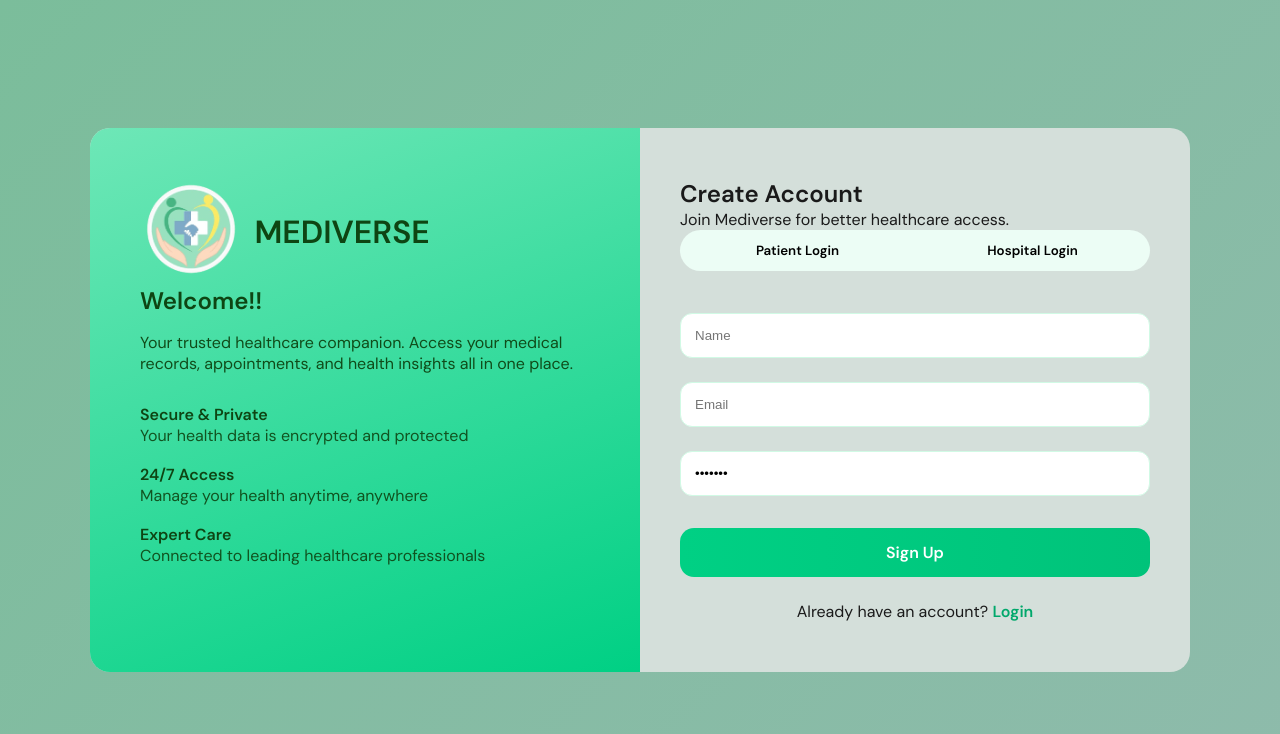
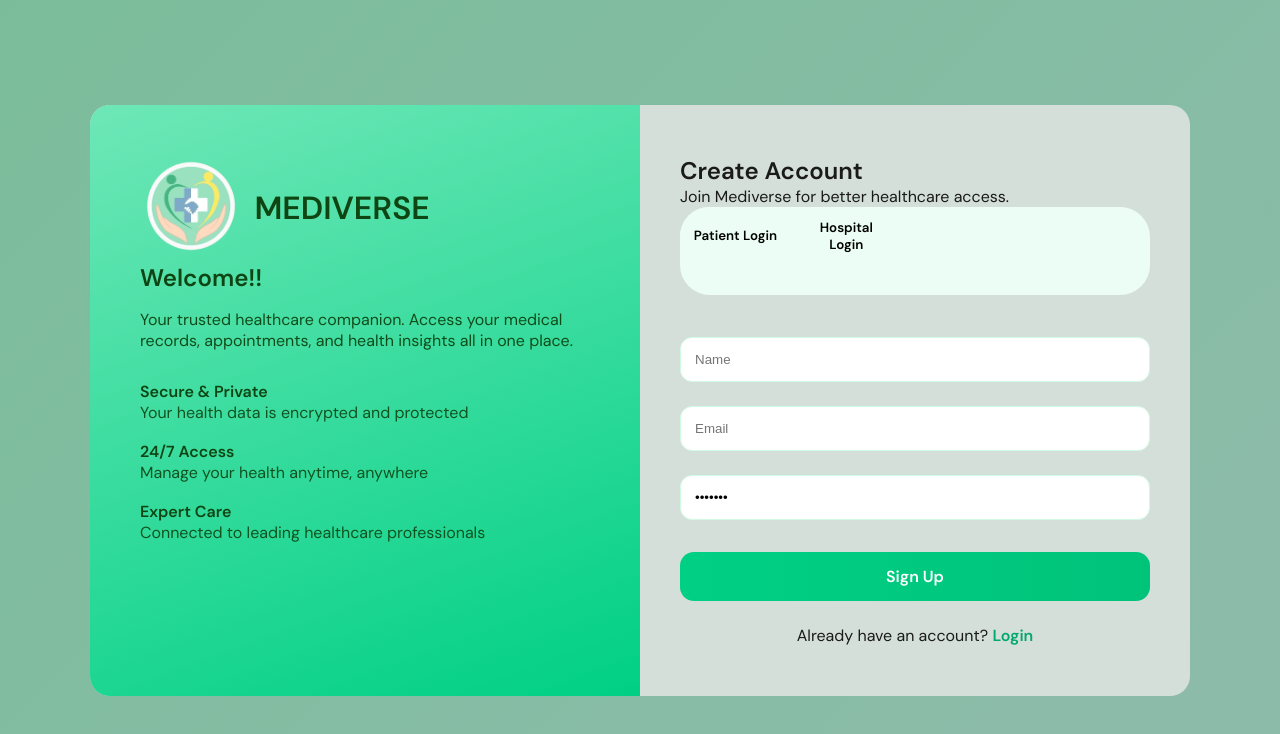
Before and after one commit to vidhiii1711/Mediverse, a React app in the folder Frontend/: page /register in a window 1280 px wide. Shown: the top 734 px of the page. Built offline with nearby package versions, Linux system fonts and the light colour scheme; no server answers; the HTML template or start-up script is replaced by a standard one.

Commit message:
Add toggle buttons for patient and hospital login

```diff
--- a/Frontend/src/pages/Register.jsx
+++ b/Frontend/src/pages/Register.jsx
@@ -77,20 +77,24 @@ export default function Register() {
         <div className="right">
           <h2>Create Account</h2>
           <p className="hint">Join Mediverse for better healthcare access.</p>
+           <div className="toggle" key={mode}>
           <div className="toggle">
             <button
               className={mode === "patient" ? "active" : ""}
               onClick={() => setMode("patient")}
+               type="button"
             >
               Patient Login
             </button>
             <button
               className={mode === "hospital" ? "active" : ""}
               onClick={() => setMode("hospital")}
+               type="button"
             >
               Hospital Login
             </button>
           </div>
+           </div>
 
           <input type="text" name="name" placeholder="Name" value={name}
             onChange={(e) => setName(e.target.value)} />
```
